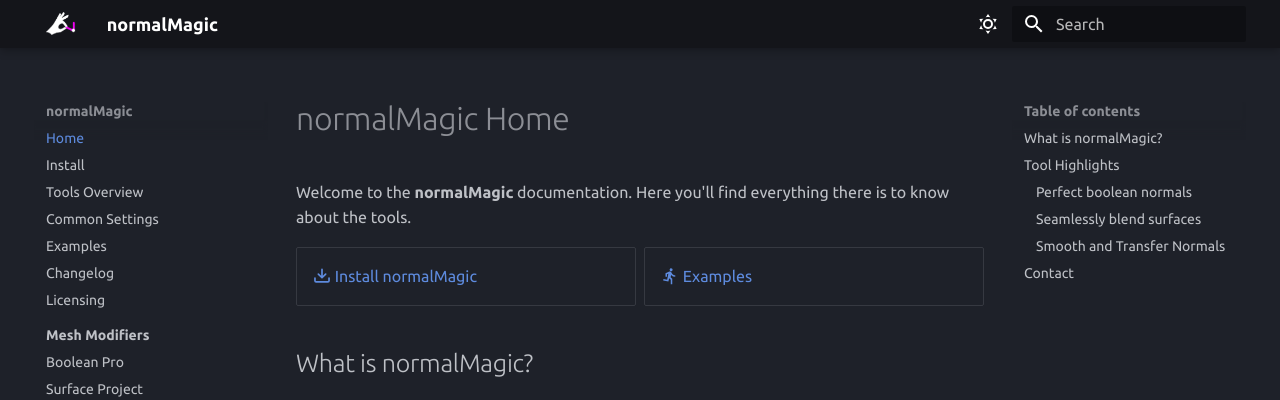
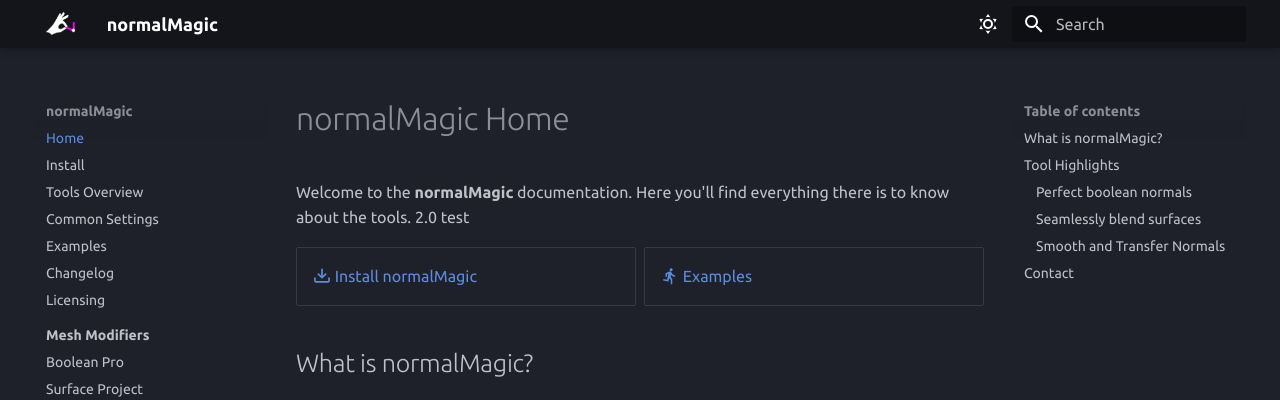
Before and after one commit to SpaghetMeNot/normalmagic, an MkDocs documentation site: the page built from docs/index.md, in a window 1280 px wide and 900 px high. Shown: the top 400 px of the window. Built offline with MkDocs 1.6.1 and Material for MkDocs 9.7.7, drawn with Linux system fonts in a browser that asks for light colours; some web fonts are replaced; the version menu is left out.

Commit message:
adding 2.0 test

```diff
--- a/docs/index.md
+++ b/docs/index.md
@@ -1,6 +1,7 @@
 # normalMagic Home
 
 Welcome to the **normalMagic** documentation. Here you'll find everything there is to know about the tools.
+2.0 test
 
 <div class="grid cards" markdown>
 
```
